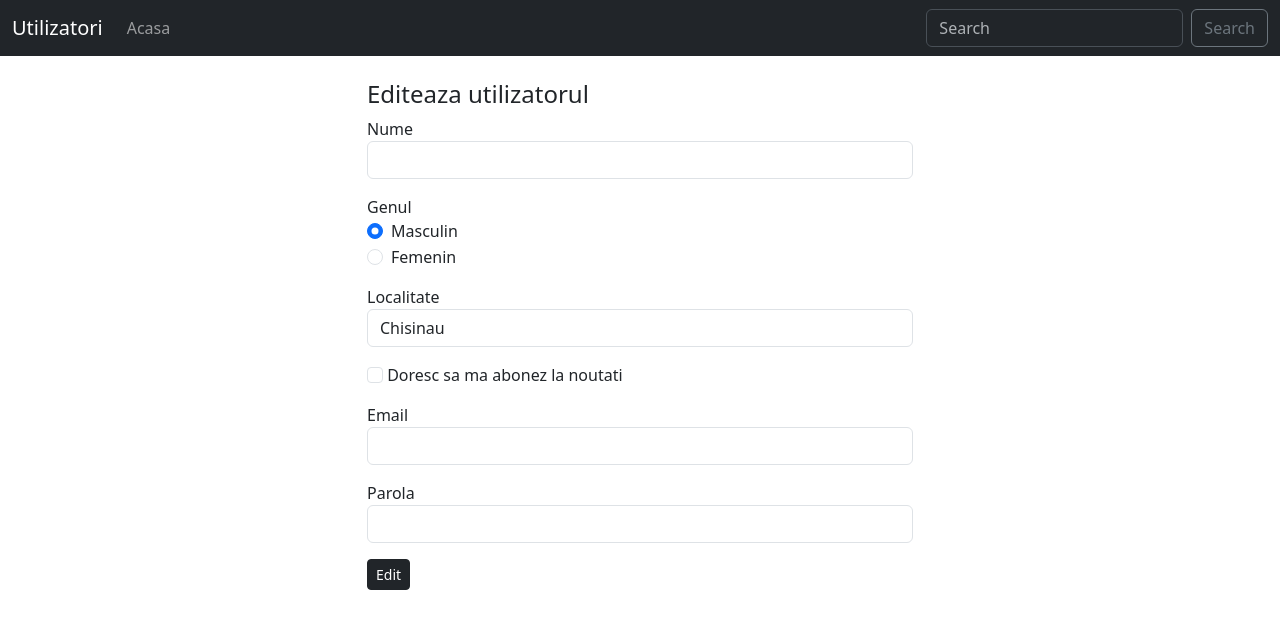
After one commit to padure/aaw2141, a PHP site: page /edit.php?user=1 in a window 1280 px wide. The commit adds this page. Shown: the top 629 px of the page. Run offline with PHP 8.4, Linux system fonts and the light colour scheme.

Commit message:
Laborator 7

```diff
--- /dev/null
+++ b/laborator7/edit.php
@@ -0,0 +1,100 @@
+<?php
+    session_start();
+    $user_id = htmlspecialchars($_GET['user']);
+    $file = 'users.json';
+    $users = [];
+    if(file_exists($file)){
+        $json_users = file_get_contents($file);
+        $users = json_decode($json_users, true) ?? [];
+    }
+    $user = array_filter($users, function($user) use($user_id){
+        return $user['id'] == $user_id;
+    });
+?>
+<!DOCTYPE html>
+<html lang="ro">
+
+<head>
+    <meta charset="UTF-8">
+    <meta name="viewport" content="width=device-width, initial-scale=1.0">
+    <title>Editare</title>
+    <link rel="stylesheet" href="https://cdn.jsdelivr.net/npm/bootstrap@5.3.3/dist/css/bootstrap.min.css">
+</head>
+
+<body>
+    <nav class="navbar navbar-expand-lg bg-dark" data-bs-theme="dark">
+        <div class="container-fluid">
+            <a class="navbar-brand" href="index.php">Utilizatori</a>
+            <button class="navbar-toggler" type="button" data-bs-toggle="collapse" data-bs-target="#navbarNav"
+                aria-controls="navbarNav" aria-expanded="false" aria-label="Toggle navigation">
+                <span class="navbar-toggler-icon"></span>
+            </button>
+            <div class="collapse navbar-collapse" id="navbarNav">
+                <ul class="navbar-nav me-auto">
+                    <li class="nav-item">
+                        <a class="nav-link" href="index.php">Acasa</a>
+                    </li>
+                </ul>
+                <form class="d-flex" role="search" method="get">
+                    <input class="form-control me-2" type="search" name="search" placeholder="Search"
+                        aria-label="Search">
+                    <button class="btn btn-outline-secondary" type="submit">Search</button>
+                </form>
+            </div>
+        </div>
+    </nav>
+    <div class="container mt-4">
+        <div class="row">
+            <div class="col-6 m-auto">
+                <h4>Editeaza utilizatorul</h4>
+                <form action="update_user.php" method="post">
+                    <div class="mb-3">
+                        <label for="nume">Nume</label>
+                        <input type="text" name="nume" id="nume" class="form-control" autocomplete="off">
+                    </div>
+                    <div class="mb-3">
+                        <label for="genul">Genul</label>
+                        <div class="form-check">
+                            <input class="form-check-input" type="radio" name="genul" id="m" value="Masculin" checked>
+                            <label class="form-check-label" for="m">
+                                Masculin
+                            </label>
+                        </div>
+                        <div class="form-check">
+                            <input class="form-check-input" type="radio" name="genul" id="f" value="Femenin">
+                            <label class="form-check-label" for="f">
+                                Femenin
+                            </label>
+                        </div>
+                    </div>
+                    <div class="mb-3">
+                        <label for="localitate">Localitate</label>
+                        <select name="localitate" id="localitate" class="form-control">
+                            <option>Chisinau</option>
+                            <option>Cahul</option>
+                            <option>Balti</option>
+                            <option>Soroca</option>
+                            <option>Galati</option>
+                        </select>
+                    </div>
+                    <div class="mb-3">
+                        <input type="checkbox" name="abonat" id="abonat" class="form-check-input">
+                        <label for="abonat">Doresc sa ma abonez la noutati</label>
+                    </div>
+                    <div class="mb-3">
+                        <label for="email">Email</label>
+                        <input type="email" name="email" id="email" class="form-control">
+                    </div>
+                    <div class="mb-3">
+                        <label for="parola">Parola</label>
+                        <input type="password" name="parola" id="parola" class="form-control">
+                    </div>
+                    <button type="submit" class="btn btn-dark btn-sm">Edit</button>
+                </form>
+            </div>
+        </div>
+    </div>
+
+</body>
+
+</html>
```
Also changed, not shown: laborator7/index.php (+9 -2 lines).
